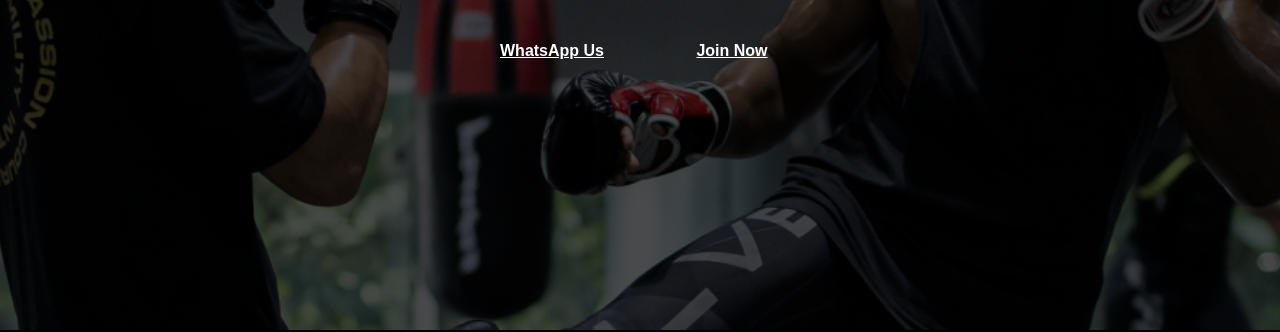
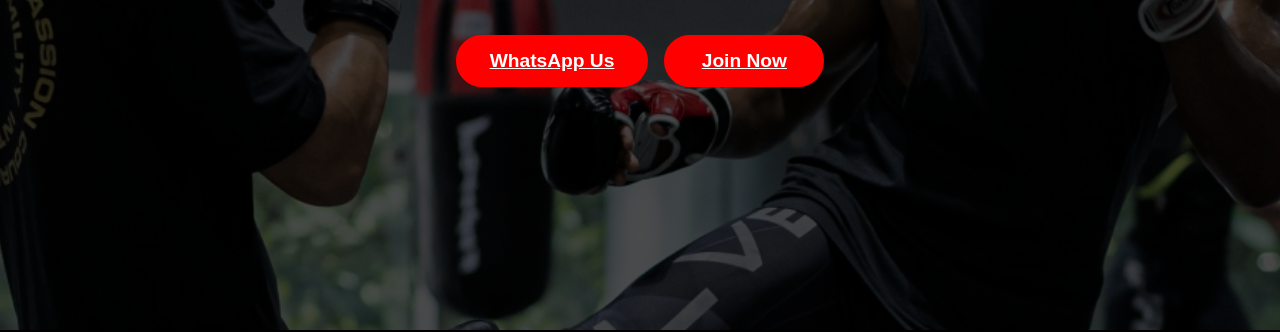
Before and after one commit to Lucifer2320/YODHA-, a plain HTML site: page index.html in a window 1280 px wide. Shown: the part 470-802 px from the top of the page. Drawn offline with Linux system fonts and the light colour scheme.

Commit message:
Update styles.css

```diff
--- a/styles.css
+++ b/styles.css
@@ -84,32 +84,30 @@ position: relative;
   gap: 1rem;
   justify-content: center;
   flex-wrap: wrap;
+  margin-top: 20px; /* Adds space from the text above */
 }
 
 .cta-button {
-  background: var(--primary-red);
-  color: var(--text-light);
+  background: red; /* Default red background */
+  color: white; /* White text */
   padding: 0.8rem 2rem;
   border-radius: 50px;
   font-weight: bold;
   min-width: 160px;
   text-align: center;
-  font-size: clamp(1rem, 1.2vw, 1.2rem);
-  border: none;
+  font-size: 1.2rem;
+  border: 2px solid red; /* Ensures border remains when hovering */
   cursor: pointer;
   transition:
-    transform var(--transition-fast),
-    background-color 0.8s ease;
-}
-
-.cta-button.secondary {
-  background: transparent;
-  border: 2px solid var(--primary-red);
+    transform 0.3s ease,
+    background-color 0.3s ease,
+    color 0.3s ease;
 }
 
 .cta-button:hover {
+  background: transparent; /* Makes the background transparent */
+  color: red; /* Changes text color to red */
   transform: translateY(-3px);
-  background-color: #cc0000;
 }
 
 /* Programs Section */
```
